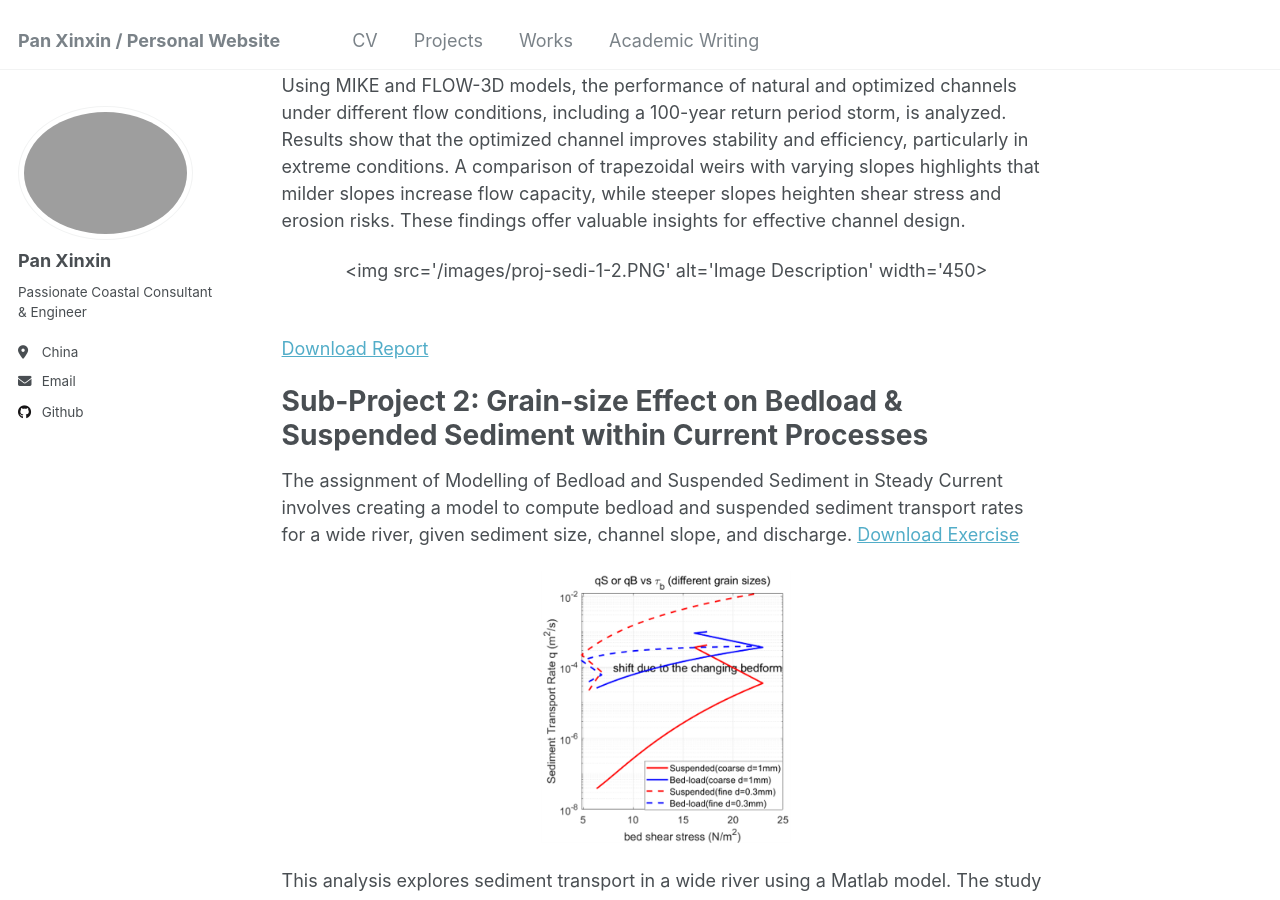
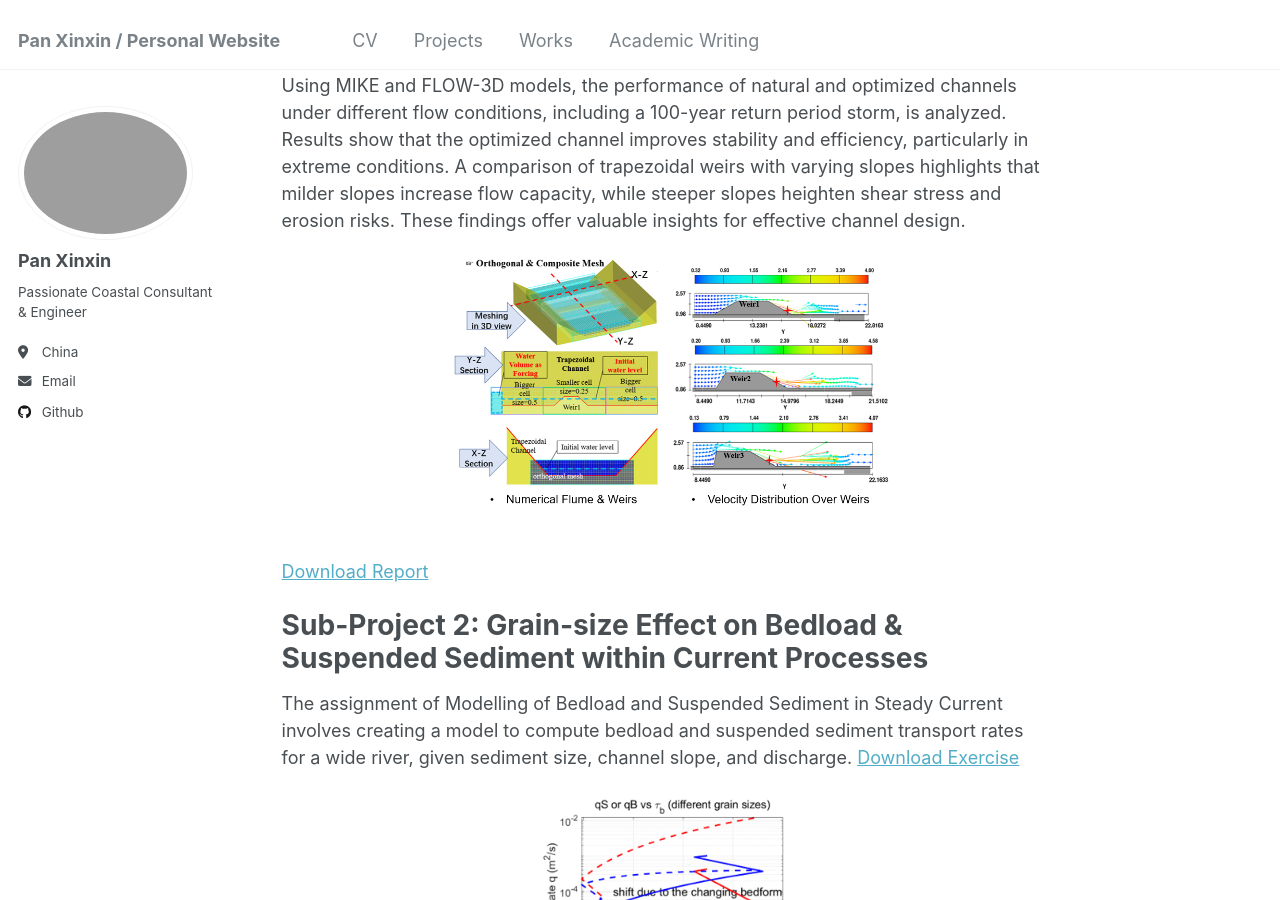
Before and after one commit to kingdaxing/kingdaxing.github.io, a Jekyll site: the page built from _talks/2014-03-01-talk-3.md, in a window 1280 px wide and 900 px high, scrolled down 824 px. Built offline with Jekyll 4.4.1, drawn with Linux system fonts in a browser that asks for light colours.

Commit message:
Update 2014-03-01-talk-3.md

```diff
--- a/_talks/2014-03-01-talk-3.md
+++ b/_talks/2014-03-01-talk-3.md
@@ -18,7 +18,7 @@ In my Master Core Module - Open Channel Hydraulics, I led a team to demonstrate
 </p>
 This study investigates the optimization of the Shawan River channel in Shenzhen to enhance flood protection and balance sedimentation prevention with erosion control. Using MIKE and FLOW-3D models, the performance of natural and optimized channels under different flow conditions, including a 100-year return period storm, is analyzed. Results show that the optimized channel improves stability and efficiency, particularly in extreme conditions. A comparison of trapezoidal weirs with varying slopes highlights that milder slopes increase flow capacity, while steeper slopes heighten shear stress and erosion risks. These findings offer valuable insights for effective channel design. <br/>
 <p align="center">
-  <img src='/images/proj-sedi-1-2.PNG' alt='Image Description' width='450>
+  <img src='/images/proj-sedi-1-2.PNG' alt='Image Description' width='450'>
 </p>
 <br/>[Download Report](http://kingdaxing.github.io/files/NO1.pdf)
 
```
